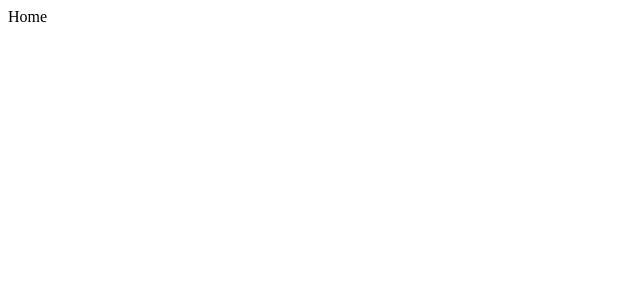
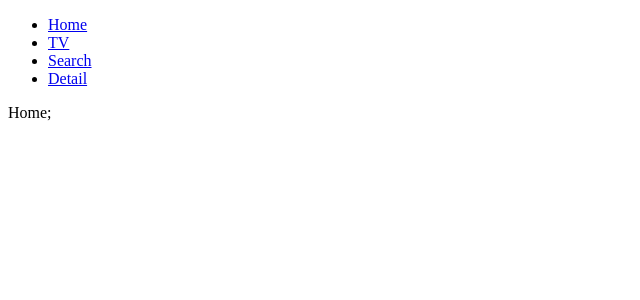
Before and after one commit to sonyun247/react-practice, a React (Create React App) app: page / in a window 1280 px wide. Shown: the top 300 px of the page, without its empty margins (0-640 px from the left). Built offline with nearby package versions, Linux system fonts and the light colour scheme.

Commit message:
route
header, switch

```diff
--- a/src/Components/App.js
+++ b/src/Components/App.js
@@ -1,7 +1,13 @@
 import Router from "Components/Router";
+import Header from "Components/Header";
 
 function App() {
-  return <Router></Router>;
+  return (
+    <>
+      <Header></Header>
+      <Router></Router>;
+    </>
+  )
 }
 
 export default App;
--- /dev/null
+++ b/src/Components/Header.js
@@ -0,0 +1,18 @@
+export default () => (
+    <header>
+        <ul>
+            <li>
+                <a href="/">Home</a>
+            </li>
+            <li>
+                <a href="/tv">TV</a>
+            </li>
+            <li>
+                <a href="/search">Search</a>
+            </li>
+            <li>
+                <a href="/detail">Detail</a>
+            </li>
+        </ul>
+    </header >
+);
--- a/src/Components/Router.js
+++ b/src/Components/Router.js
@@ -1,5 +1,4 @@
-import React from "react";
-import { BrowserRouter as Router, Route } from "react-router-dom";
+import { BrowserRouter as Router, Redirect, Route, Switch } from "react-router-dom";
 import Home from "Routes/Home";
 import TV from "Routes/TV";
 import Search from "Routes/Search";
@@ -7,9 +6,12 @@ import Detail from "Routes/Detail";
 
 export default () => (
     <Router>
-        <Route path="/" exact component={Home} />
-        <Route path="/tv" exact component={TV} />
-        <Route path="/search" exact component={Search} />
-        <Route path="/detail" exact component={Detail} />
+        <Switch>
+            <Route path="/" exact component={Home} />
+            <Route path="/tv" exact component={TV} />
+            <Route path="/search" exact component={Search} />
+            <Route path="/detail" exact component={Detail} />
+            <Redirect from="*" to="/" />
+        </Switch>
     </Router>
 )
```
Also changed, not shown: 1 other file (tests, documents, lock files or other folders).
